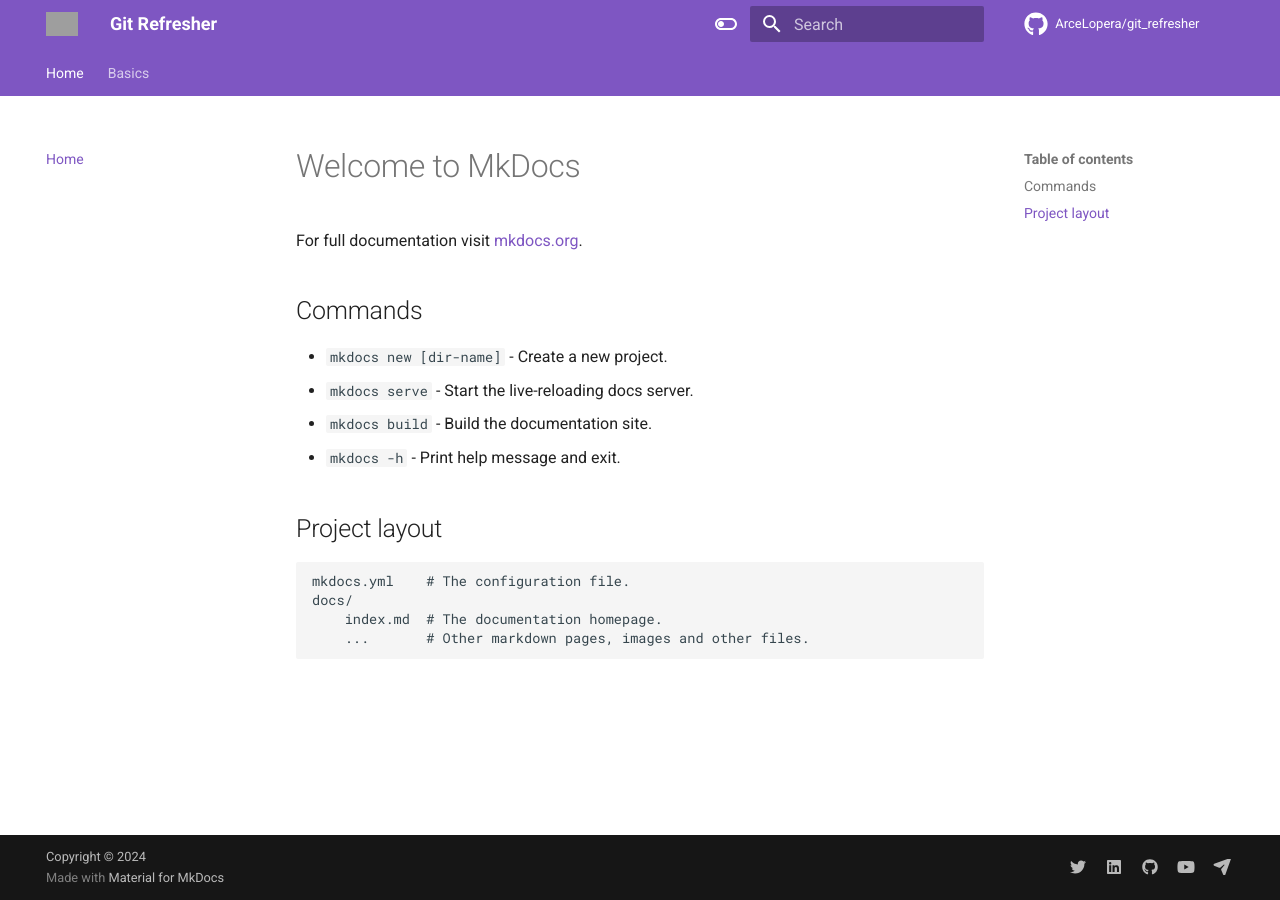
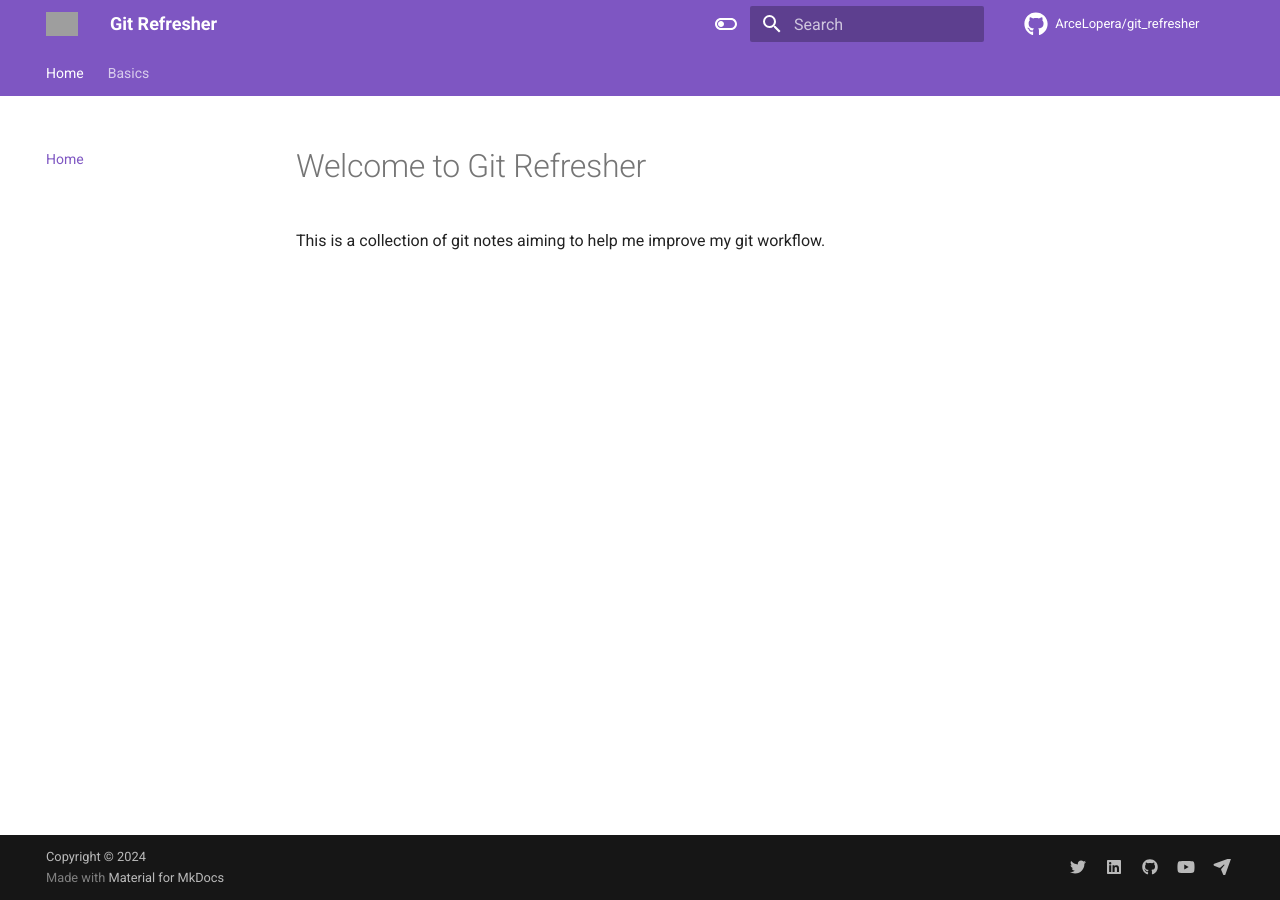
Before and after one commit to ArceLopera/git_refresher, an MkDocs documentation site: the page built from docs/index.md, in a window 1280 px wide. Built offline with MkDocs 1.6.1 and Material for MkDocs 9.7.7, drawn with Linux system fonts in a browser that asks for light colours; comment, search, counter and statistics services are not loaded; grey boxes are pictures that could not be loaded.

Commit message:
first commit

```diff
--- a/docs/index.md
+++ b/docs/index.md
@@ -1,17 +1,3 @@
-# Welcome to MkDocs
+# Welcome to Git Refresher
 
-For full documentation visit [mkdocs.org](https://www.mkdocs.org).
-
-## Commands
-
-* `mkdocs new [dir-name]` - Create a new project.
-* `mkdocs serve` - Start the live-reloading docs server.
-* `mkdocs build` - Build the documentation site.
-* `mkdocs -h` - Print help message and exit.
-
-## Project layout
-
-    mkdocs.yml    # The configuration file.
-    docs/
-        index.md  # The documentation homepage.
-        ...       # Other markdown pages, images and other files.
+This is a collection of git notes aiming to help me improve my git workflow.
```
